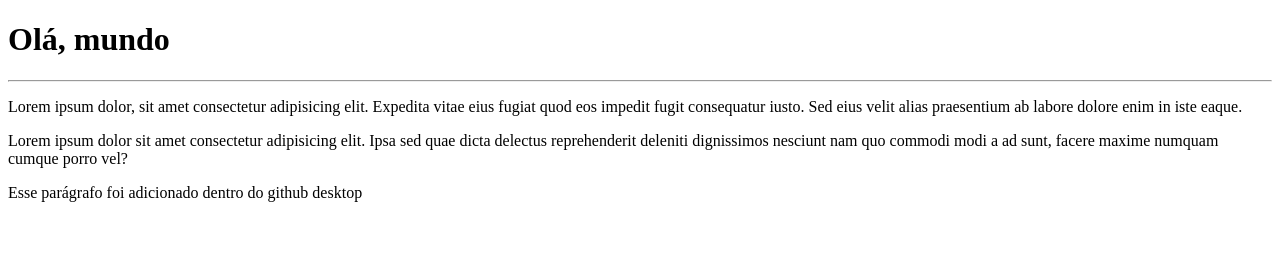
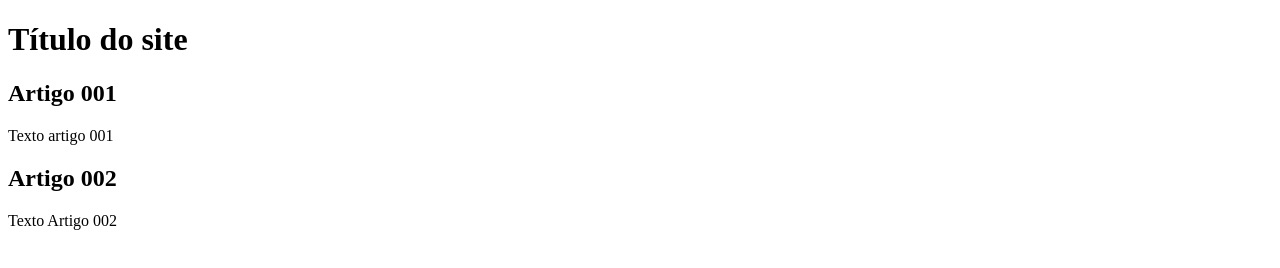
Before and after one commit to kelson-gs/I-repositorio, a plain HTML site: page site-exemplo/index.html in a window 1280 px wide. Drawn offline with Linux system fonts and the light colour scheme.

Commit message:
Update index.html

```diff
--- a/site-exemplo/index.html
+++ b/site-exemplo/index.html
@@ -4,19 +4,21 @@
     <meta charset="UTF-8">
     <meta http-equiv="X-UA-Compatible" content="IE=edge">
     <meta name="viewport" content="width=device-width, initial-scale=1.0">
-    <title>Meu primeiro site em repositório</title>
+    <title>Titulo site</title>
 </head>
 <body>
-    <h1>Olá, mundo</h1>
-    <hr>
-    <p>Lorem ipsum dolor, sit amet consectetur adipisicing elit.
-        Expedita vitae eius fugiat quod eos impedit fugit consequatur iusto.
-         Sed eius velit alias praesentium ab labore dolore enim in iste eaque.
-    </p>
-    <p>Lorem ipsum dolor sit amet consectetur adipisicing elit.
-        Ipsa sed quae dicta delectus reprehenderit deleniti dignissimos nesciunt nam quo commodi modi a ad sunt,
-         facere maxime numquam cumque porro vel?
-    </p>
-    <p> Esse parágrafo foi adicionado dentro do github desktop </p>
+    <main>
+        <header>
+            <h1> Título do site </h1>
+        </header>
+        <article>
+            <h2>Artigo 001</h2>
+            <p>Texto artigo 001</p>
+        </article>
+        <article>
+            <h2>Artigo 002</h2>
+            <p>Texto Artigo 002</p>
+        </article>
+    </main>
 </body>
 </html>
```
